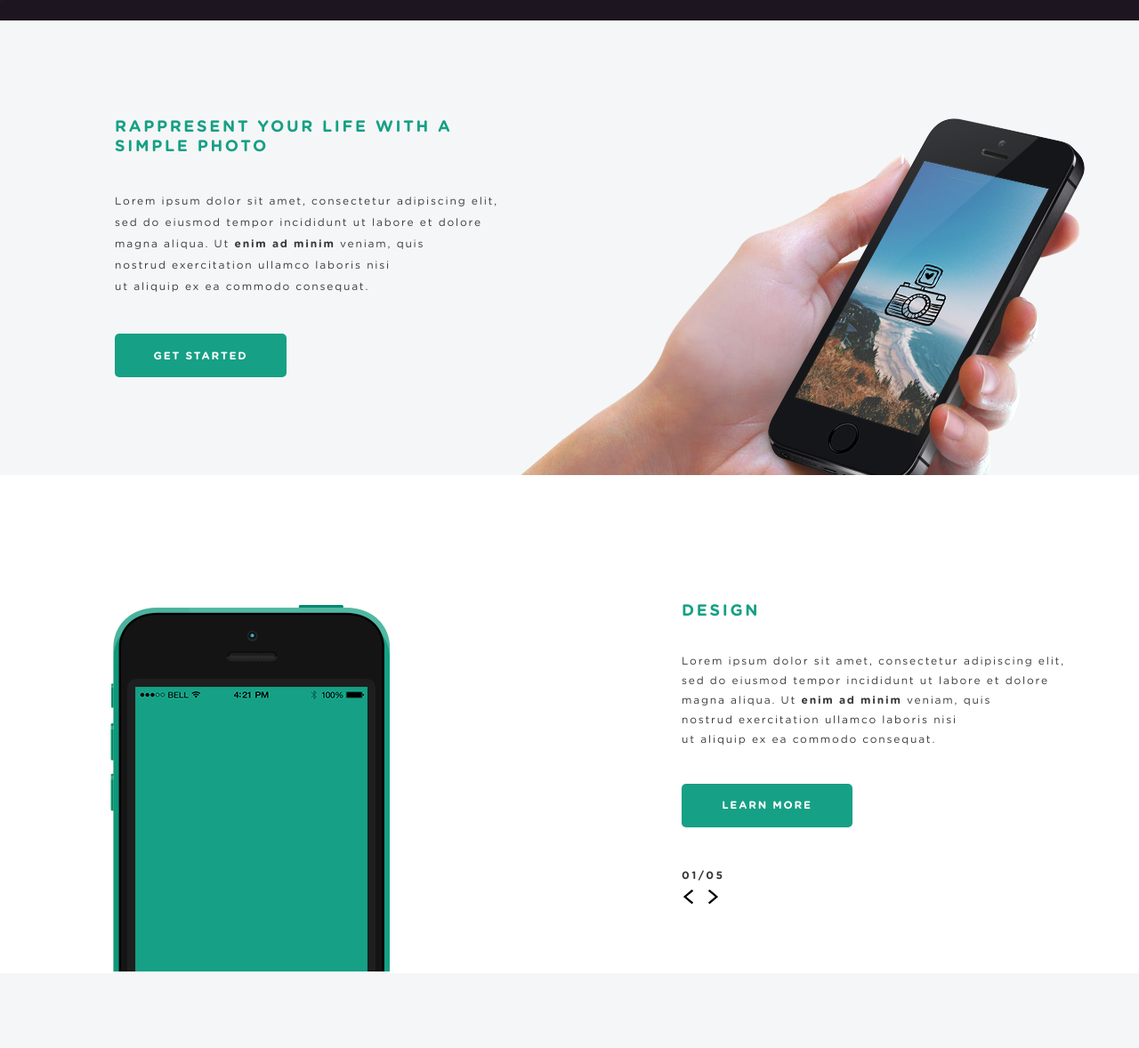
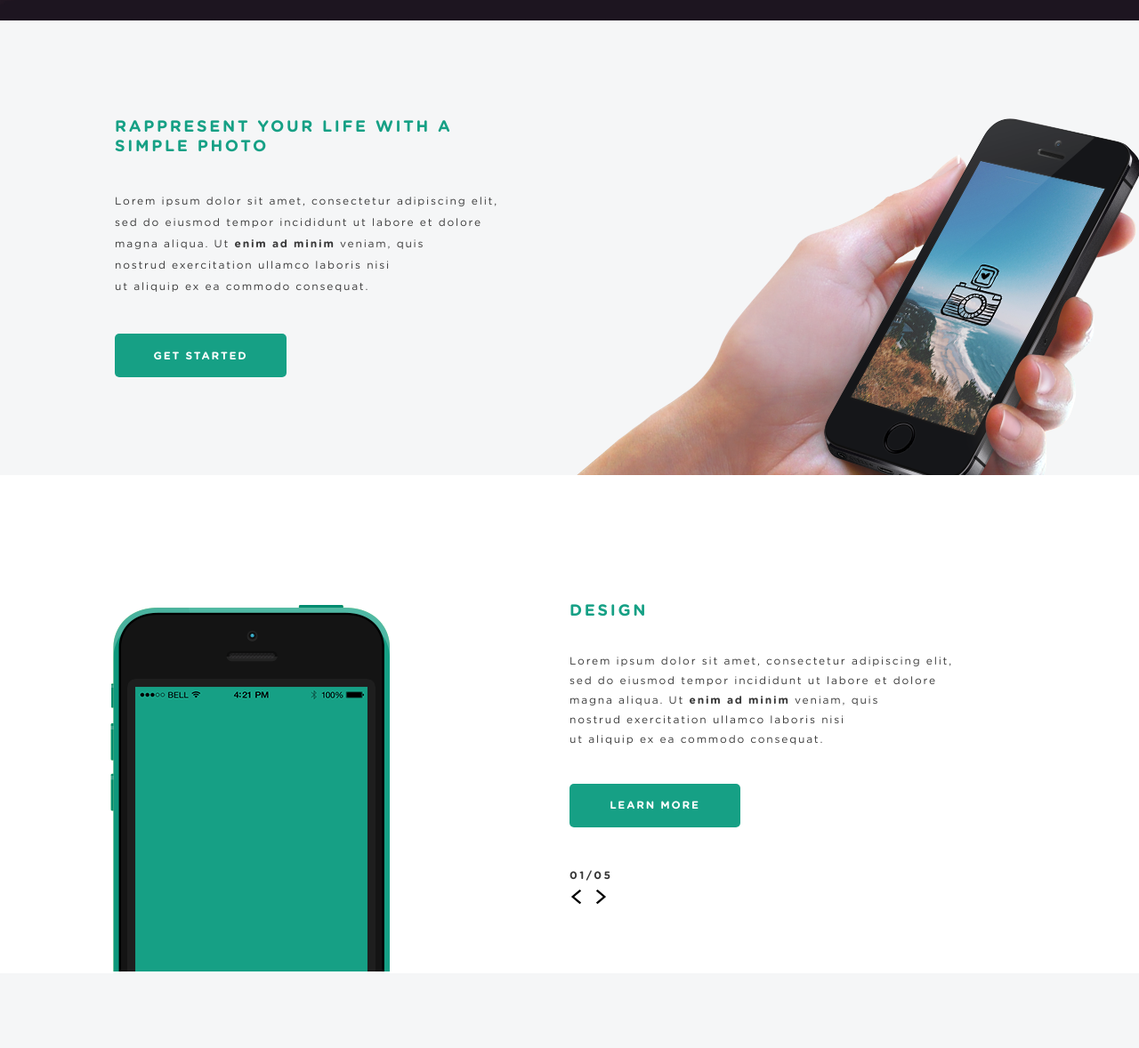
Before and after one commit to nabandz/Phototime-template, a website: page src/index.html in a window 1280 px wide. Shown: the part 729-1907 px from the top of the page at 89% size. Drawn offline with nearby package versions, Linux system fonts and the light colour scheme; a web font is replaced by a local one.

Commit message:
Update 'design' and 'rappresent' screen

```diff
--- a/src/sass/blocks/_design.scss
+++ b/src/sass/blocks/_design.scss
@@ -4,6 +4,7 @@
     min-height: 560px;
     background-color: #ffffff;
     &__img {
+        display: flex;
         text-align: center;
         margin: 3px 0 0 59px;
         img {
@@ -14,11 +15,13 @@
     }
     &__wrapper {
         display: flex;
+        justify-content: space-between;
+        flex-wrap: wrap-reverse;
     }
     &__content {
         display: flex;
         flex-direction: column;
-        margin-left: 328px;
+        max-width: 50%;
     }
     &__count {
         margin: 0;
--- a/src/sass/blocks/_rappresent.scss
+++ b/src/sass/blocks/_rappresent.scss
@@ -4,15 +4,18 @@
     background-color: $bg-color;
     &__wrapper{
         display: flex;
+        flex-wrap: wrap;
         margin: 0 64px;
     }
     &__content {
         display: flex;
         flex-direction: column;
-        min-width: 448px;
+       /*  min-width: 448px; */
+        min-width: 50%;
     }
     &__img {
         text-align: center;
+        width: 50%;
         img {
             width: 100%;
             height: auto;
```
Also changed, not shown: src/css/style.min.css.
